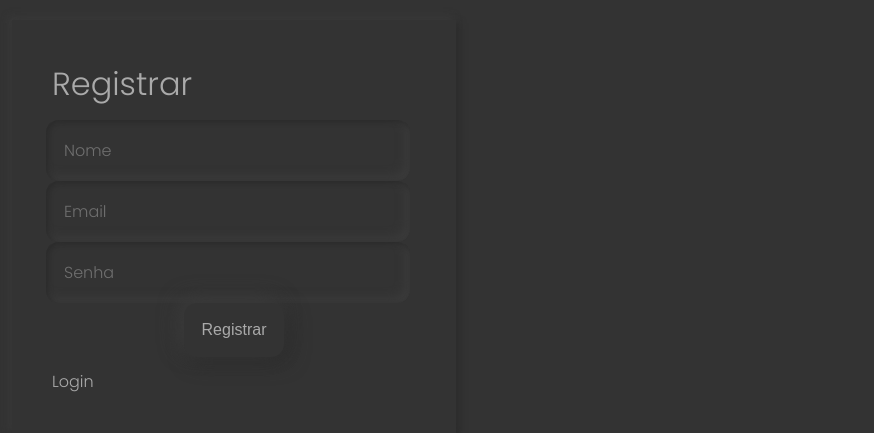
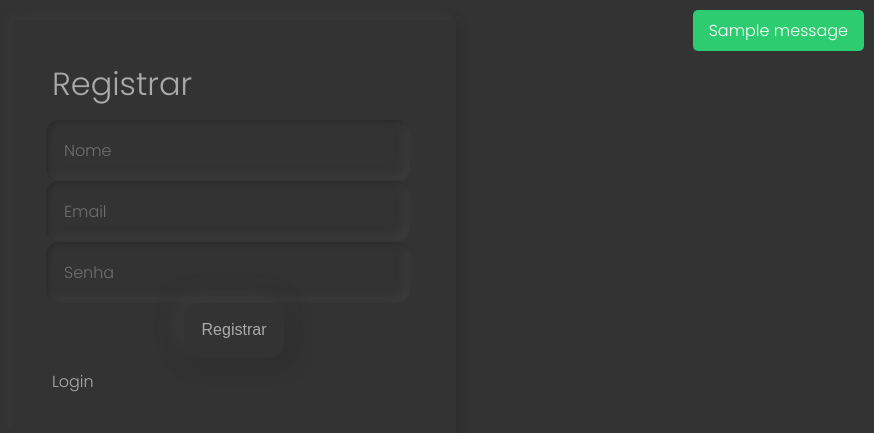
Before and after one commit to Thalisonh/agenda-flask, a Flask app: page /signup in a window 1280 px wide. Shown: the top 433 px of the page, without its empty margins (406-1280 px from the left). Run offline with Flask 2, Linux system fonts and the light colour scheme; one stand-in notice (Sample message) is shown; some libraries are stand-ins or nearby versions.

Commit message:
messagens

```diff
--- a/main.py
+++ b/main.py
@@ -1,5 +1,5 @@
 import sqlite3
-from flask import Flask, render_template, request, redirect, session
+from flask import Flask, render_template, request, redirect, session, flash
 from werkzeug.security import generate_password_hash, check_password_hash
 
 conn = sqlite3.connect('database.db')
@@ -62,6 +62,7 @@ def create():
 
     conn.commit()
     conn.close()
+    flash('Contato criado com sucesso', 'success')
     return redirect('/')
 
 @app.route("/delete/<id>")
@@ -75,6 +76,7 @@ def delete(id):
 
     conn.commit()
     conn.close()
+    flash('Contato deletado com sucesso', 'success')
     return redirect('/')
 
 @app.route("/update/<id>", methods=['POST'])
@@ -91,6 +93,7 @@ def update(id):
 
     conn.commit()
     conn.close()
+    flash('Contato alterado com sucesso', 'success')
     return redirect('/')
 
 @app.route("/login", methods=['GET', 'POST'])
@@ -113,9 +116,11 @@ def login():
     print('IF')
 
     if not user or not check_password_hash(user[3], password):
+        flash('Login incorreto!', 'error')
         return redirect('/login')
 
     session['user_id'] = user[0]
+    flash('Bem vindo, ' + user[1], 'success')
     return redirect('/')
 
 @app.route("/signup", methods=['GET', 'POST'])
@@ -135,12 +140,14 @@ def signup():
 
     if user:
         conn.close()
+        flash('Email já existe', 'error')
         return redirect('/signup')
 
     cursor.execute('INSERT INTO users (name, email, password) VALUES (?,?,?);', (name, email, generate_password_hash(password, method='sha256')))
 
     conn.commit()
     conn.close()
+    flash('Usuário criado com sucesso', 'success')
 
     return redirect('/login')
 
--- a/static/style.css
+++ b/static/style.css
@@ -35,3 +35,26 @@ body {
 .flex-column {
     flex-direction: column;
 }
+
+.messages {
+    position: absolute;
+    top: 10px;
+    right: 10px;
+    z-index: 1;
+}
+
+.error {
+    background-color: #e74c3c;
+    color: white;
+    border-radius: 5px;
+    padding: 8px 16px;
+    margin-bottom: 10px;
+}
+
+.success {
+    background-color: #2ecc71;
+    color: white;
+    border-radius: 5px;
+    padding: 8px 16px;
+    margin-bottom: 10px;
+}
--- a/templates/signup.html
+++ b/templates/signup.html
@@ -20,5 +20,16 @@
         </form>
         <a href="/login">Login</a>
     </div>
+    {% with messages = get_flashed_messages(with_categories=true) %}
+        {% if messages %}
+        <div class="messages">
+            {% for class, message in messages %}
+            <div class="{{ class }}">
+                {{ message }}
+            </div>
+            {% endfor %}
+        </div>
+        {% endif %}
+    {% endwith %}
 </body>
 </html>
```
Also changed, not shown: templates/index.html (+11 -0 lines), templates/login.html (+11 -0 lines), database.db.
